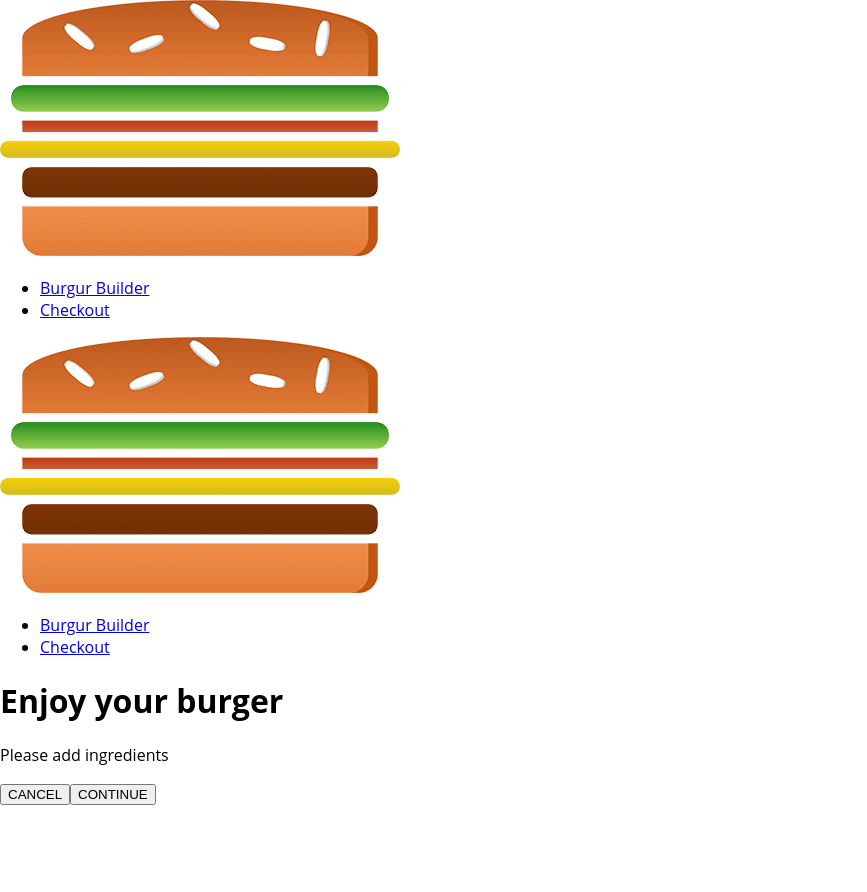
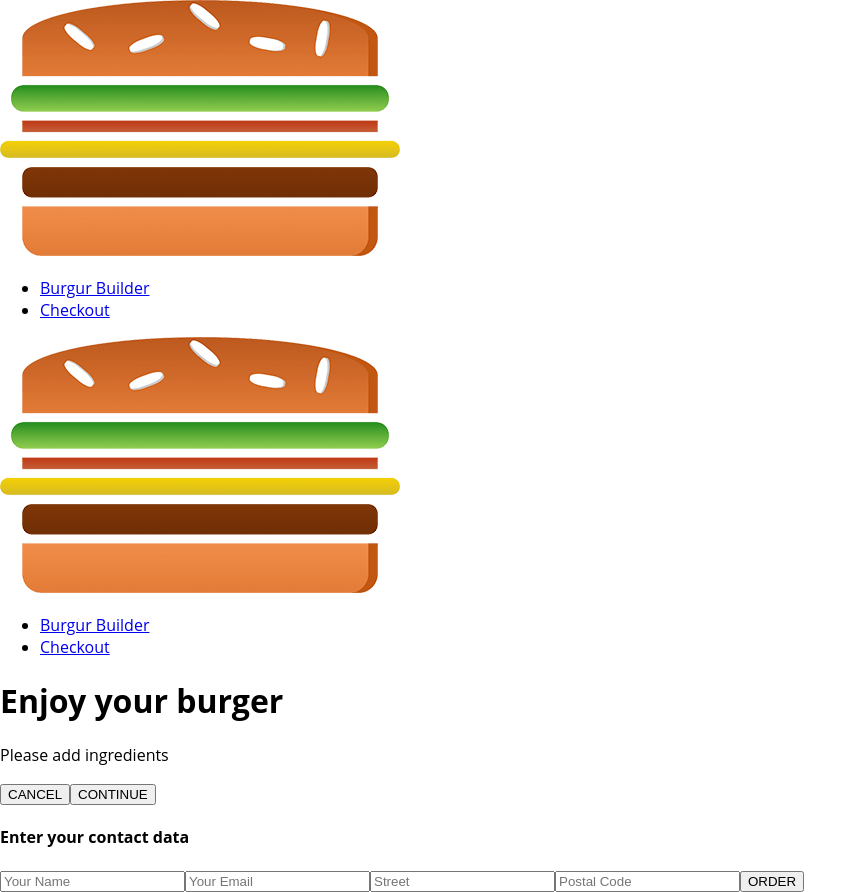
Before and after one commit to chomarlay/burger-app, a React app: page /checkout in a window 1280 px wide. Both pictures are taken after a click on the button "CONTINUE". Shown: the whole page, without its empty margins (0-867 px from the left). Before the commit the page ends 805 px from the top, so only its background shows below. Built offline with nearby package versions, Linux system fonts and the light colour scheme; the HTML template or start-up script is replaced by a standard one.

Commit message:
navigating to Contact Data Component

```diff
--- a/src/containers/Checkout/Checkout.js
+++ b/src/containers/Checkout/Checkout.js
@@ -1,4 +1,7 @@
 import React, {Component} from 'react';
+import {Route} from 'react-router-dom';
+import ContactData from './ContactData/ContactData';
+
 import CheckoutSummary from '../../components/CheckoutSummary/CheckoutSummary';
 
 class Checkout extends Component {
@@ -26,9 +29,8 @@
             <CheckoutSummary
                 ingredients={this.state.ingredients}
                 checkoutCancelled={this.checkoutCancelledHandler}
-                checkoutContinued={this.checkoutContinuedHandler}
-
-            />
+                checkoutContinued={this.checkoutContinuedHandler}/>
+                <Route path={this.props.match.path + '/contact-data'} component={ContactData}/>
         </div>
         )
     }
--- /dev/null
+++ b/src/containers/Checkout/ContactData/ContactData.css
@@ -0,0 +1,17 @@
+.ContactData {
+    margin: 20px auto;
+    width: 80%;
+    text-align: center;
+    box-shadow: 0 2px 3px #ccc;
+    border: 1px solid #eee;
+    padding: 10px;
+    box-sizing: border-box;
+}
+.Input{
+    display: block
+}
+@media (min-width: 600px) {
+    .ContactData {
+        width: 500px;
+    }
+}
--- /dev/null
+++ b/src/containers/Checkout/ContactData/ContactData.js
@@ -0,0 +1,28 @@
+import React, { Component } from "react";
+import Button from '../../../components/UI/Button/Button';
+import classes from './ContactData.css'
+
+class ContactData extends Component{
+
+    state = {
+        name:'',
+        email:'',
+        address: {street:'',
+        postcode:''
+        }
+    }
+    render(){ return(
+        <div className={classes.ContactData}>
+            <h4>Enter your contact data</h4>
+            <form>
+                <input className={classes.Input} type='text' name="name" placeholder="Your Name"></input>
+                <input className={classes.Input} type='email' name="name" placeholder="Your Email"></input>
+                <input className={classes.input} type='text' name="street" placeholder="Street"></input>
+                <input className={classes.Input} type='text' name="postalCode" placeholder="Postal Code"></input>
+                <Button btnType="Success">ORDER</Button>
+            </form>
+        </div>
+    )
+    }
+}
+export default ContactData;
```
